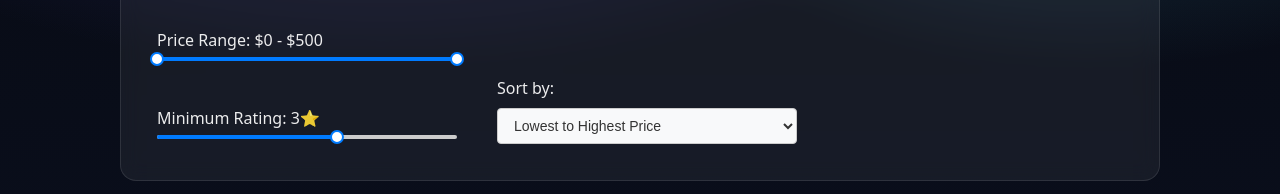
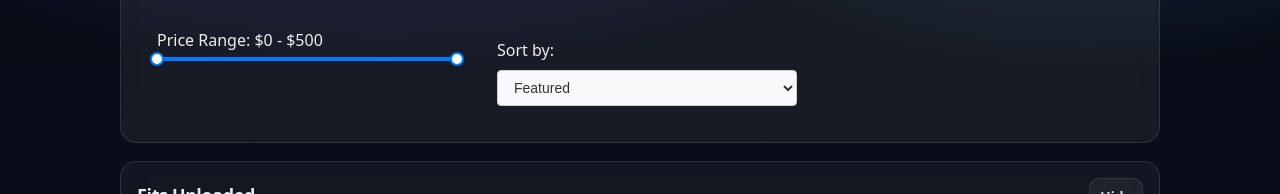
Before and after one commit to Jamesjli1/FitCheck, a React app in the folder frontend/: page / in a window 1280 px wide. Both pictures are taken after a click on the button "Toggle Filters". Shown: the part 287-481 px from the top of the page. Built offline with nearby package versions, Linux system fonts and the light colour scheme; no server answers; the HTML template or start-up script is replaced by a standard one.

Commit message:
fixed some ui

```diff
--- a/frontend/src/components/FilterPanel.tsx
+++ b/frontend/src/components/FilterPanel.tsx
@@ -61,24 +61,7 @@ export default function FilterPanel({
             />
           </div>
 
-          {/* Stars Slider */}
-          <div>
-            <label>Minimum Rating: {minStars}⭐</label>
-            <Slider
-              min={0}
-              max={5}
-              step={0.5}
-              value={minStars}
-              onChange={(value) => {
-                setMinStars(value as number);
-                setMinStarRating(value as number);
-              }}
-              trackStyle={{ backgroundColor: "#007bff" }}
-              handleStyle={{ borderColor: "#007bff" }}
-              railStyle={{ backgroundColor: "#ccc" }}
-              included={true}
-            />
-          </div>
+
         </div>
 
         {/* RIGHT COLUMN — Dropdown */}
@@ -116,9 +99,9 @@ export default function FilterPanel({
                 color: "#333", // text color
               }}
             >
+              <option value="featured">Featured</option>
               <option value="price-asc">Lowest to Highest Price</option>
               <option value="price-desc">Highest to Lowest Price</option>
-              <option value="rating-desc">Highest Ratings</option>
             </select>
           </div>
         </div>
```
